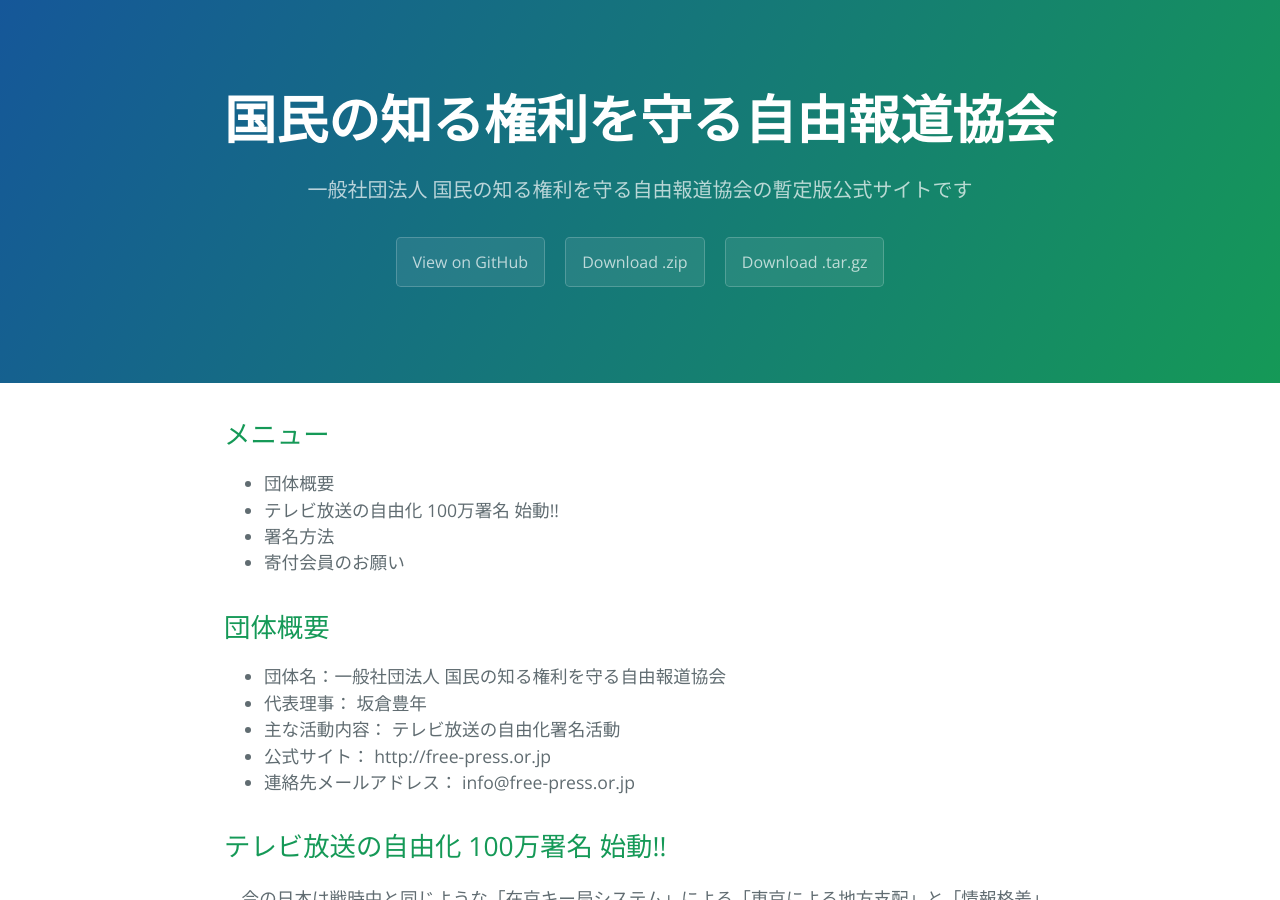
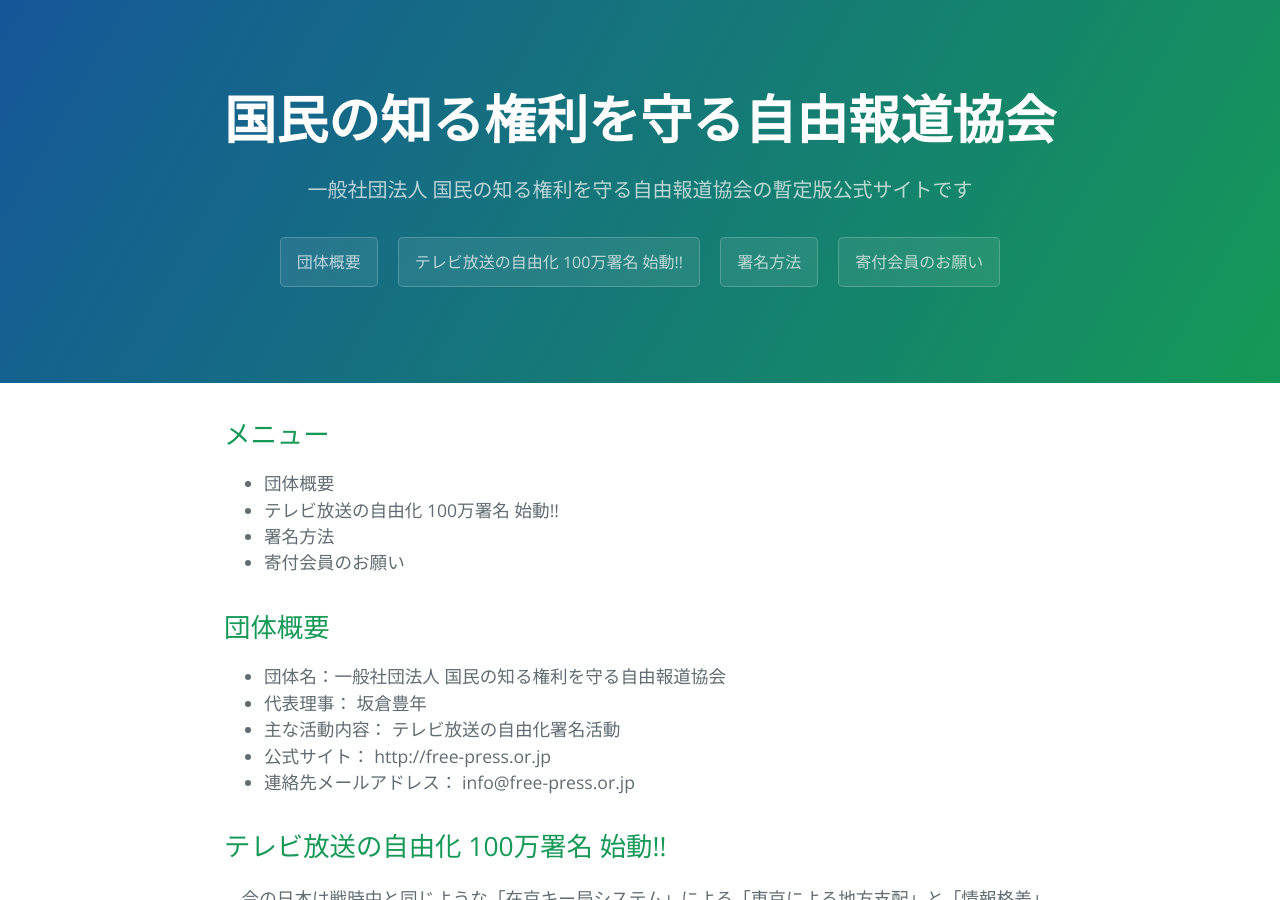
Before and after one commit to tejima/free-press, a Jekyll site: the page built from index.md, in a window 1280 px wide and 900 px high. Built offline with Jekyll 4.4.1, drawn with Linux system fonts in a browser that asks for light colours; our own code applies the rules of GitHub Pages for plain Markdown files; the list of posts is cut into pages by our own code.

Commit message:
ダウンロードボタンをページ内リンクに使う

```diff
--- a/_includes/page-header.html
+++ b/_includes/page-header.html
@@ -1,7 +1,8 @@
 <section class="page-header">
   <h1 class="project-name">{{ site.title }}</h1>
   <h2 class="project-tagline">{{ site.tagline }}</h2>
-  <a href="#" class="btn">View on GitHub</a>
-  <a href="#" class="btn">Download .zip</a>
-  <a href="#" class="btn">Download .tar.gz</a>
+  <a href="#" class="btn">団体概要</a>
+  <a href="#" class="btn">テレビ放送の自由化 100万署名 始動!!</a>
+  <a href="#" class="btn">署名方法</a>
+  <a href="#" class="btn">寄付会員のお願い</a>
 </section>
```
